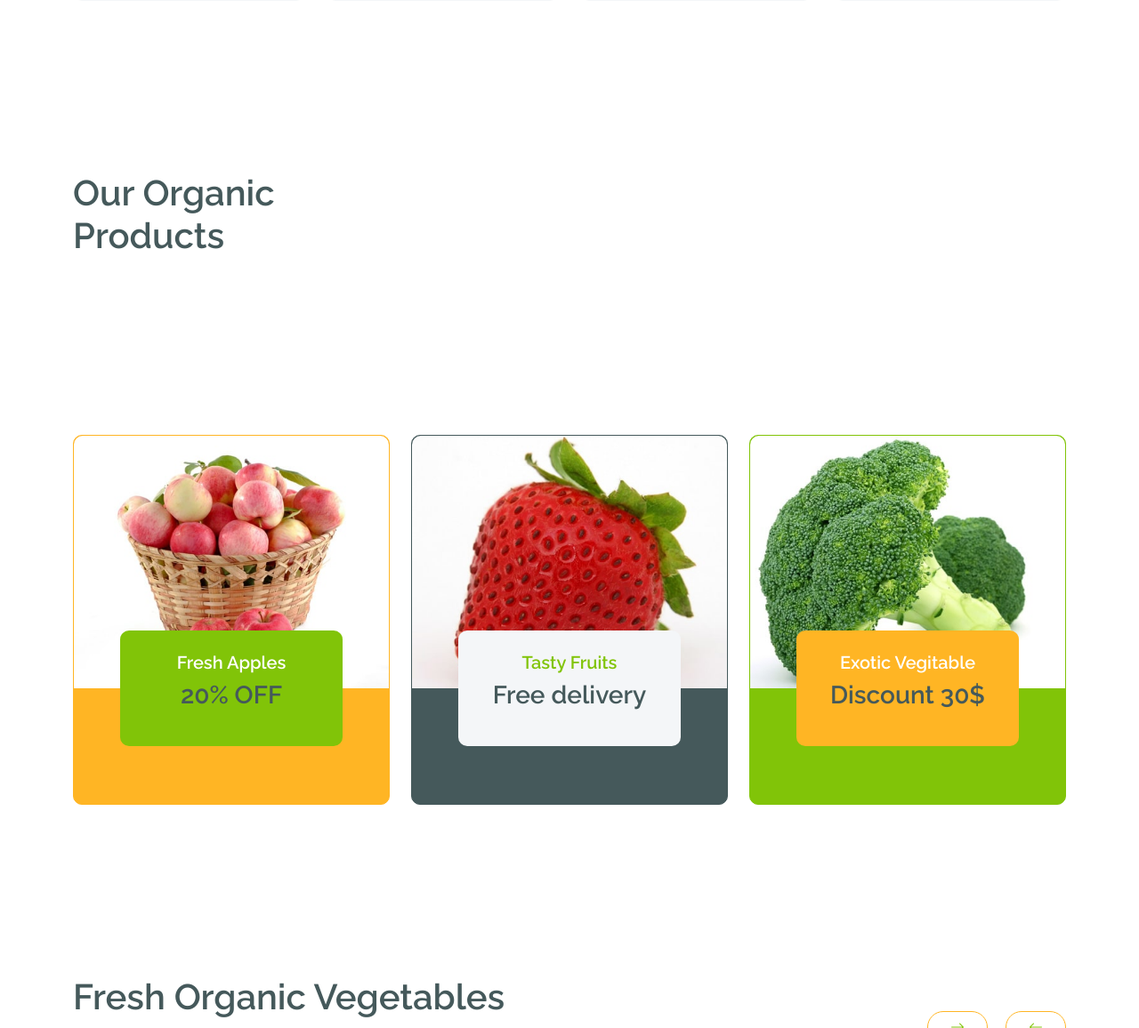
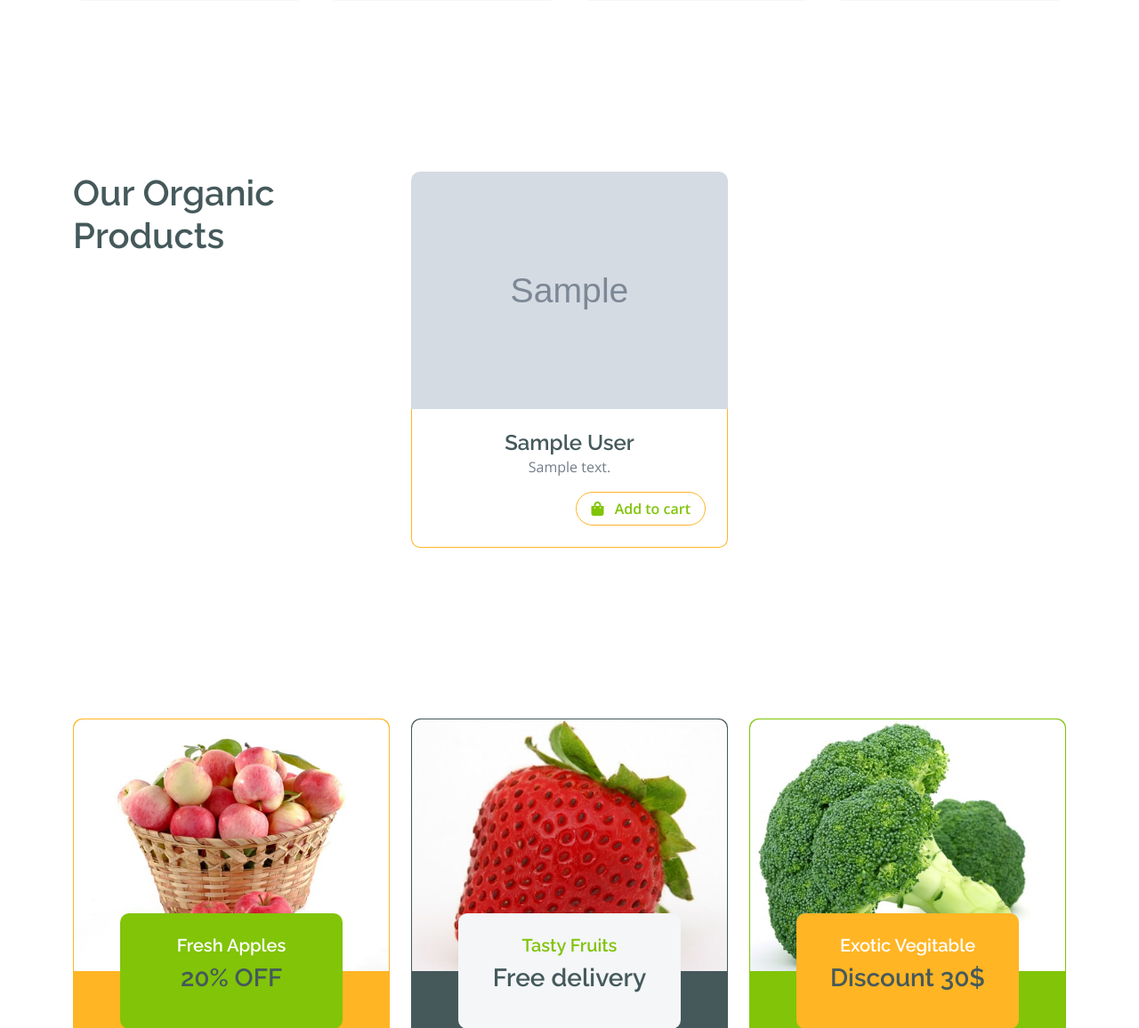
Before and after one commit to Hoj1akbar04/Shopping, a Django app: page / in a window 1280 px wide. Shown: the part 1065-2221 px from the top of the page at 89% size. Run offline with Django 5.2, Linux system fonts and the light colour scheme; tables that the repository leaves empty hold one stand-in row (values such as "Sample post"); grey boxes marked "Sample" are stand-in pictures; some libraries are stand-ins or nearby versions.

Commit message:
this is website for exam

```diff
--- a/templates/main/index.html
+++ b/templates/main/index.html
@@ -12,7 +12,7 @@
                         <h1 class="mb-5 display-3 text-primary">Organic Veggies & Fruits Foods</h1>
                         <div class="position-relative mx-auto">
                             <form action="{% url 'landing' %}" method="GET">
-                                <input class="form-control border-2 border-secondary w-75 py-3 px-4 rounded-pill" type="text" name="search_query" placeholder="Search by name">
+                                <input class="form-control border-2 border-secondary w-75 py-3 px-4 rounded-pill" type="text" name="search" value="{{ search }}" placeholder="Search by name">
                                 <button type="submit" class="btn btn-primary border-2 border-secondary py-3 px-4 position-absolute rounded-pill text-white h-100" style="top: 0; right: 25%;">Search</button>
                             </form>
                         </div>
@@ -115,7 +115,7 @@
                                 </div>
                                 <div class="text-white bg-secondary px-3 py-1 rounded position-absolute" style="top: 10px; left: 10px;">Fruits</div>
                                 <div class="p-4 border border-secondary border-top-0 rounded-bottom">
-                                    <h4>{{ product.name }}</h4>
+                                    <a class="h4" href="{% url 'product-detail' product.id %}">{{ product.name }}</a>
                                     <p>{{ product.description }}</p>
                                     <div class="d-flex justify-content-between flex-lg-wrap">
                                         <p class="text-dark fs-5 fw-bold mb-0">{{ product.price }}</p>
--- a/templates/main/shop-detail.html
+++ b/templates/main/shop-detail.html
@@ -198,7 +198,6 @@
                 </div>
             </div>
         </div>
+        </div>
         <!-- Single Product End -->
-
-
-    {% endblock %}
+            {% endblock %}
--- a/templates/main/shop.html
+++ b/templates/main/shop.html
@@ -56,6 +56,7 @@
                                                 <img src="{{ product.image.url }}" class="img-fluid w-100 rounded-top" alt="">
                                             </div>
                                             <div class="text-white bg-secondary px-3 py-1 rounded position-absolute" style="top: 10px; left: 10px;">Fruits</div>
+
                                             <div class="p-4 border border-secondary border-top-0 rounded-bottom">
                                                 <a class="h4" href="{% url 'product-detail' product.id %}">{{ product.name }}</a>
                                                 <p>{{ product.description }}</p>
--- a/users/views.py
+++ b/users/views.py
@@ -9,7 +9,16 @@
 
 class LandingPageView(View):
     def get(self, request):
-        return render(request, 'main/index.html')
+        products = Products.objects.all()
+        users = User.objects.all()
+        testimonials = Testimonials.objects.all()
+        context = {
+            'testimonials': testimonials,
+            'products': products,
+
+        }
+
+        return render(request, 'main/index.html', context)
 
 
 class UserRegisterView(View):
```
Also changed, not shown: products/product/1826268b-88b8-4b42-8213-b0332e48f7d2.jpg (added).
